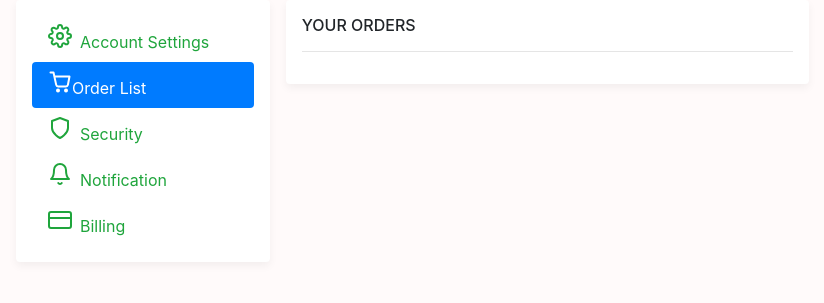
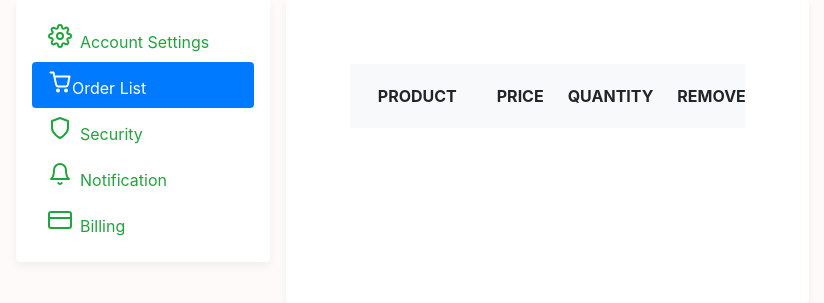
Before and after one commit to Iaroslavv/WebStore, a Flask app: a page that uses app/templates/account.html in a window 1280 px wide, after a click on "Order List". Shown: the part 56-359 px from the top of the page, without its empty margins (14-838 px from the left). Run offline with Flask 2, Linux system fonts and the light colour scheme; a user stored in the database is signed in; lists and menus that the app fills with data are empty; some libraries are stand-ins or nearby versions.

Commit message:
add order list

```diff
--- a/app/templates/account.html
+++ b/app/templates/account.html
@@ -100,12 +100,64 @@
                     <hr>
                   </form>
                 </div>
-                <div class="tab-pane" id="orderlist">
-                  <h6>YOUR ORDERS</h6>
-                    <hr>
-                    <form>
-                    </form>
+                <div class="tab-pane" id="orderlist" style="width: auto;">
+                  <div class="px-4 px-lg-0">
+                    <!-- For demo purpose -->
+                    <!-- End -->
+
+                    <div class="pb-5">
+                      <div class="container">
+                        <div class="row">
+                          <div class="col-lg-12 p-5 bg-white rounded shadow-sm mb-5">
+
+                            <!-- Shopping cart table -->
+                            <div class="table-responsive">
+                              <table class="table">
+                                <thead>
+                                  <tr>
+                                    <th scope="col" class="border-0 bg-light">
+                                      <div class="p-2 px-3 text-uppercase">Product</div>
+                                    </th>
+                                    <th scope="col" class="border-0 bg-light">
+                                      <div class="py-2 text-uppercase">Price</div>
+                                    </th>
+                                    <th scope="col" class="border-0 bg-light">
+                                      <div class="py-2 text-uppercase">Quantity</div>
+                                    </th>
+                                    <th scope="col" class="border-0 bg-light">
+                                      <div class="py-2 text-uppercase">Remove</div>
+                                    </th>
+                                  </tr>
+                                </thead>
+                                <tbody>
+                                  {% for prod in product_list %}
+                                  <tr>
+                                    <th scope="row" class="border-0">
+                                      <div class="p-2">
+                                        <img src="{{ prod.product.picture }}" alt="product" width="70" class="img-fluid rounded shadow-sm">
+                                        <div class="ml-3 d-inline-block align-middle">
+                                          <h5 class="mb-0"> <a href="#" class="text-dark d-inline-block align-middle">{{prod.product.product_name}}</a></h5><span class="text-muted font-weight-normal font-italic d-block">Category: {{prod.product.category}} </span>
+                                        </div>
+                                      </div>
+                                    </th>
+                                    <td class="border-0 align-middle">$ {{prod.product.price}} </td>
+
+                                    <td class="border-0 align-middle"><strong></strong>{{prod}}</td>
+                                    <td class="border-0 align-middle"><button type="button" class="btn btn-danger" data-toggle="modal" data-target="#exampleModalCenter">
+                                      Remove
+                                    </button></td>
+                                  </tr>
+                                  {% endfor %}
+                                </tbody>
+                              </table>
+                            </div>
+                            <!-- End -->
+                          </div>
+                        </div>
+                    </div>
                   </div>
+                  </div>
+                </div>
                 <div class="tab-pane" id="security">
                   <h6>SECURITY SETTINGS</h6>
                   <hr>
```
